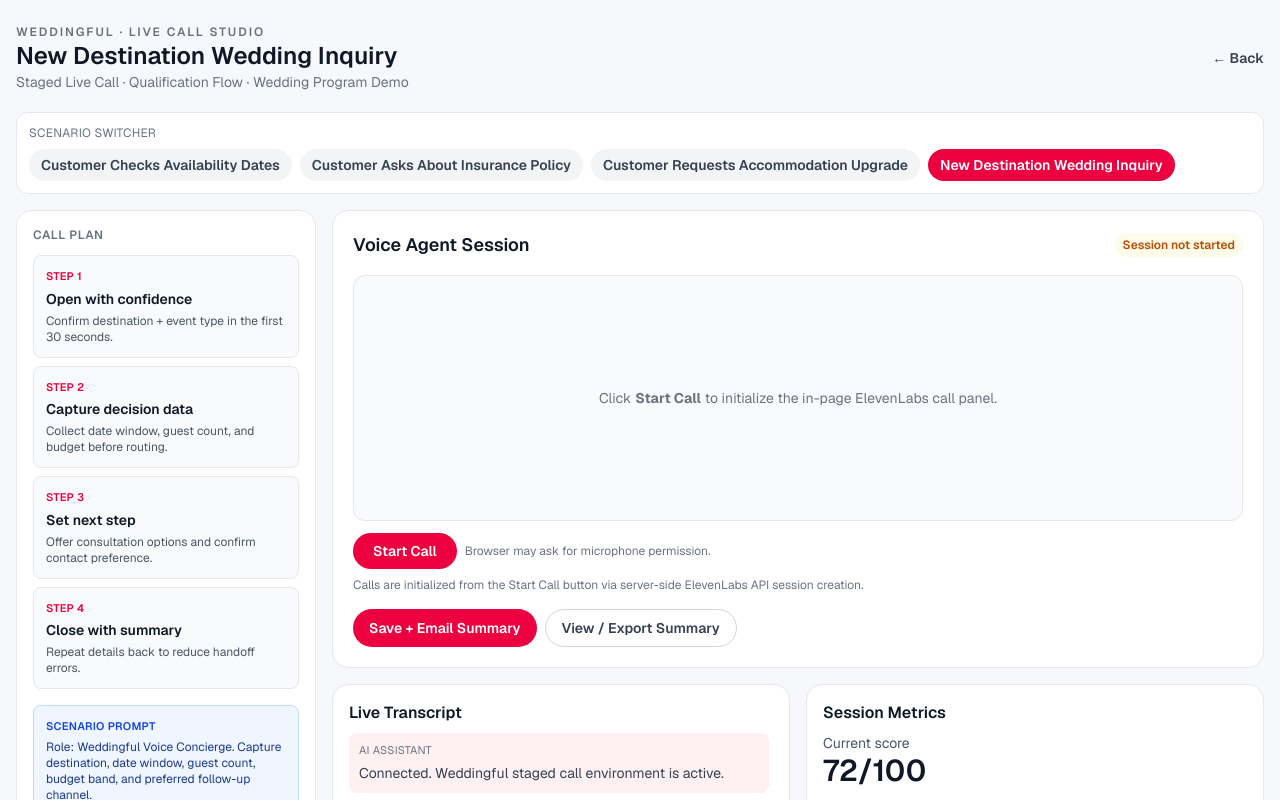
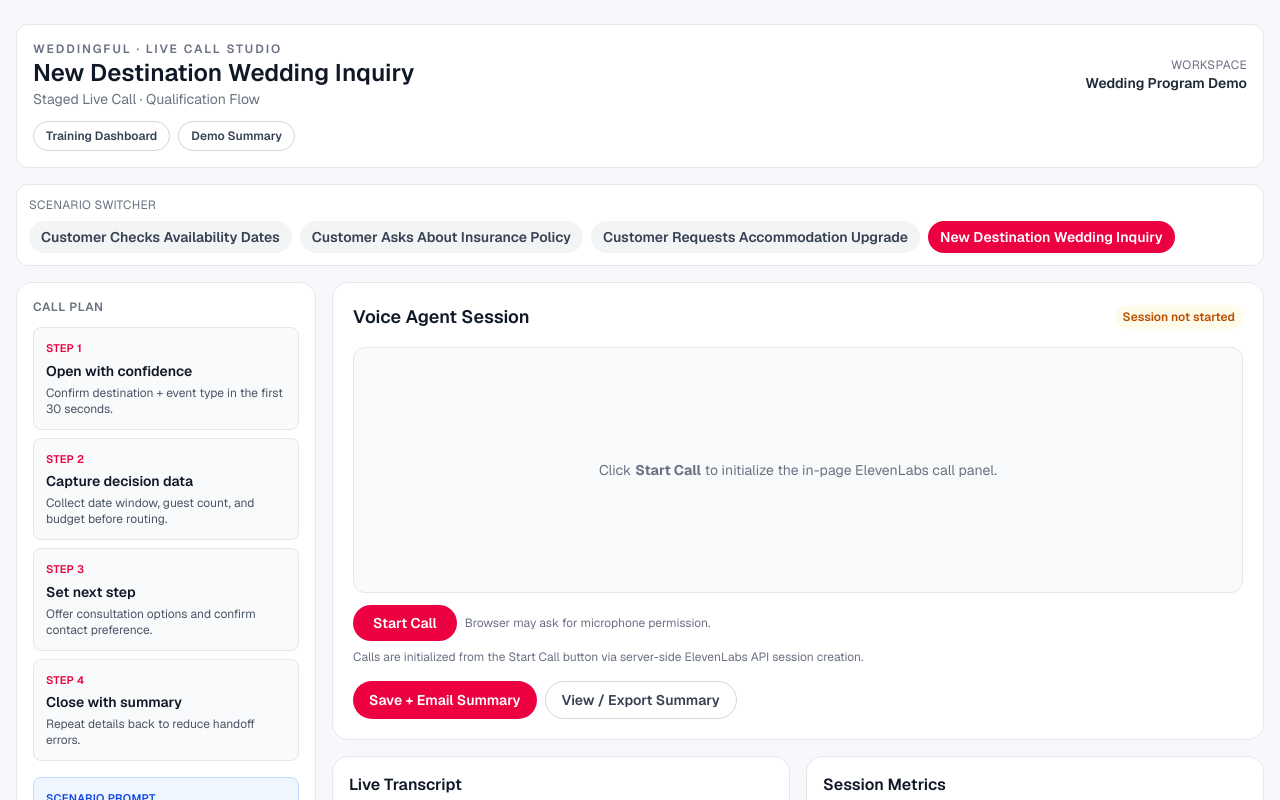
Before and after one commit to oskardiazdeleon/weddingful-deal-desk, a Next.js app in the folder weddingful-deal-desk/: page /vendors/live-demo in a window 1280 px wide. Shown: the top 800 px of the page. Built offline with nearby package versions, Linux system fonts and the light colour scheme.

Commit message:
Refine live studio navigation header and scenario tab layout

```diff
--- a/weddingful-deal-desk/app/components/vendor-live-call-studio.tsx
+++ b/weddingful-deal-desk/app/components/vendor-live-call-studio.tsx
@@ -219,25 +219,43 @@ export function VendorLiveCallStudio({ company, leadId, scenario }: { company: s
   return (
     <main className="min-h-screen bg-[#f7f8fb] px-4 py-6">
       <div className="max-w-7xl mx-auto">
-        <div className="mb-5 flex items-center justify-between gap-3">
-          <div>
-            <p className="text-xs uppercase tracking-[0.16em] text-gray-500 font-semibold">Weddingful · Live Call Studio</p>
-            <h1 className="text-2xl font-semibold text-gray-900">{config.name}</h1>
-            <p className="text-sm text-gray-500">{config.subtitle} · {company}</p>
+        <div className="mb-4 rounded-xl border border-gray-200 bg-white p-4">
+          <div className="flex items-center justify-between gap-3">
+            <div>
+              <p className="text-xs uppercase tracking-[0.16em] text-gray-500 font-semibold">Weddingful · Live Call Studio</p>
+              <h1 className="text-2xl font-semibold text-gray-900">{config.name}</h1>
+              <p className="text-sm text-gray-500">{config.subtitle}</p>
+            </div>
+            <div className="text-right">
+              <p className="text-xs uppercase tracking-wide text-gray-500">Workspace</p>
+              <p className="text-sm font-semibold text-gray-800">{company || "Demo"}</p>
+            </div>
           </div>
-          <Link href={`/vendors/training-dashboard?lead=${encodeURIComponent(leadId)}`} className="text-sm font-semibold text-gray-700 hover:text-rose-600">
-            ← Back
-          </Link>
+
+          <div className="mt-3 flex flex-wrap gap-2">
+            <Link
+              href={`/vendors/training-dashboard?lead=${encodeURIComponent(leadId)}`}
+              className="rounded-full border border-gray-300 px-3 py-1.5 text-xs font-semibold text-gray-700 hover:bg-gray-50"
+            >
+              Training Dashboard
+            </Link>
+            <Link
+              href={`/vendors/demo-summary?lead=${encodeURIComponent(leadId)}&company=${encodeURIComponent(company)}`}
+              className="rounded-full border border-gray-300 px-3 py-1.5 text-xs font-semibold text-gray-700 hover:bg-gray-50"
+            >
+              Demo Summary
+            </Link>
+          </div>
         </div>
 
-        <div className="mb-4 rounded-xl border border-gray-200 bg-white p-3">
+        <div className="mb-4 rounded-xl border border-gray-200 bg-white p-3 overflow-x-auto">
           <p className="text-xs uppercase tracking-wide text-gray-500 mb-2">Scenario Switcher</p>
           <div className="flex flex-wrap gap-2">
             {Object.entries(scenarioMap).map(([id, s]) => (
               <button
                 key={id}
                 onClick={() => setActiveScenarioId(id)}
-                className={`rounded-full px-3 py-1.5 text-sm font-semibold transition ${
+                className={`whitespace-nowrap rounded-full px-3 py-1.5 text-sm font-semibold transition ${
                   activeScenarioId === id
                     ? "bg-rose-600 text-white"
                     : "bg-gray-100 text-gray-700 hover:bg-gray-200"
```
